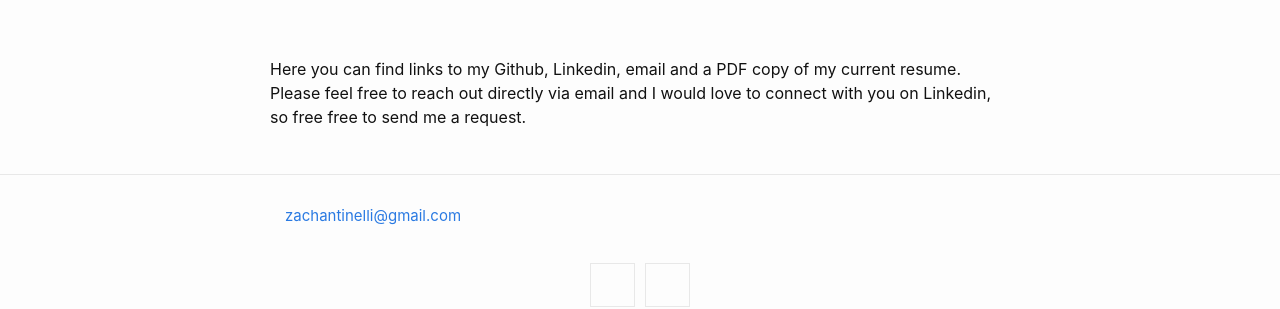
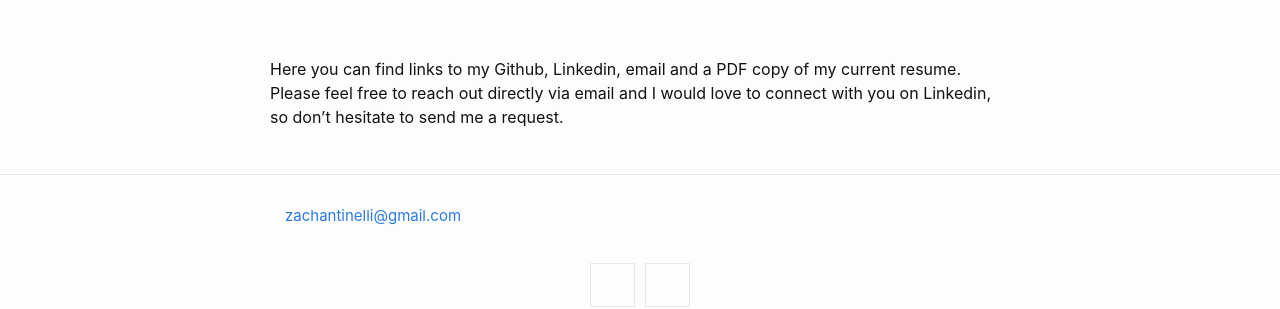
Before and after one commit to zach-antinelli/zach-antinelli.github.io, a Jekyll site: the page built from index.md, in a window 1280 px wide. Shown: the part 890-1199 px from the top of the page. Built offline with Jekyll 4.4.1, drawn with Linux system fonts in a browser that asks for light colours.

```diff
--- a/index.md
+++ b/index.md
@@ -27,4 +27,4 @@ Hi, I am Zach. I live in Vancouver, WA (right across the river from Portland, OR
 {: refdef}
 
 <br><br>
-Here you can find links to my Github, Linkedin, email and a PDF copy of my current resume. Please feel free to reach out directly via email and I would love to connect with you on Linkedin, so free free to send me a request.
+Here you can find links to my Github, Linkedin, email and a PDF copy of my current resume. Please feel free to reach out directly via email and I would love to connect with you on Linkedin, so don't hesitate to send me a request.
```
